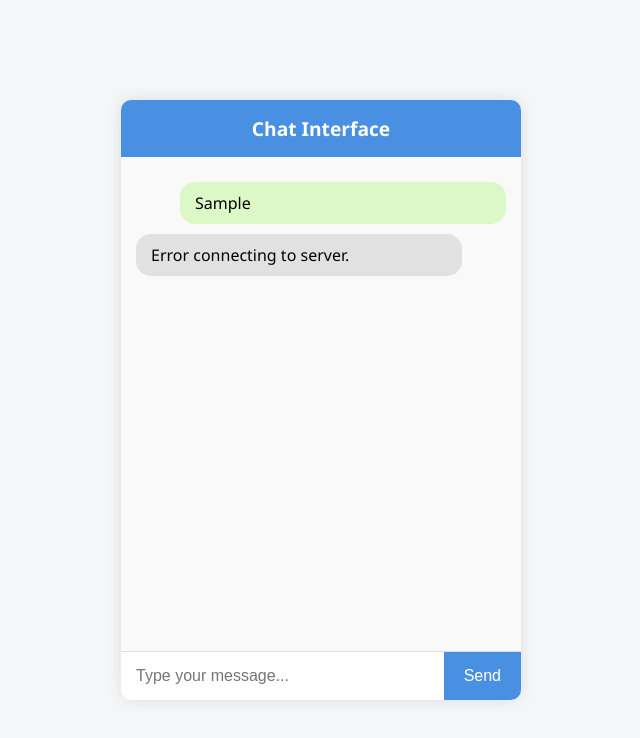
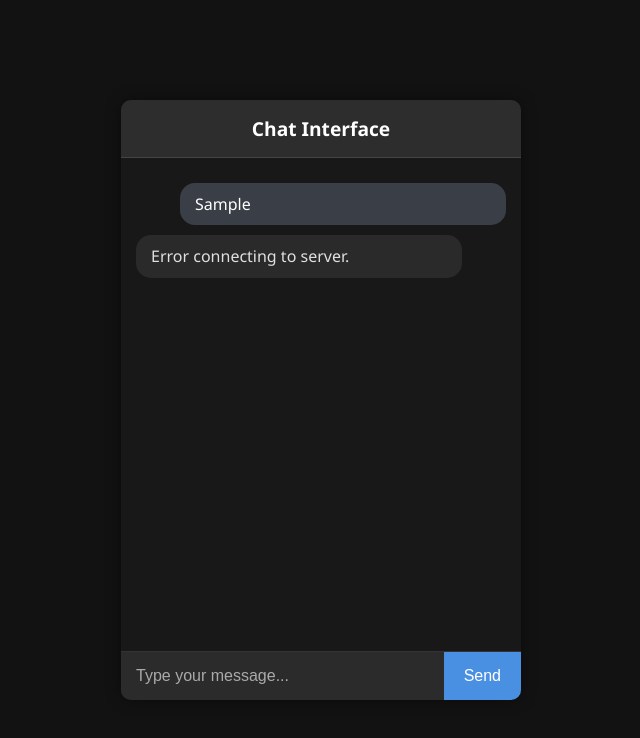
Before and after one commit to bishalrajbanshi/run-llm-model, a website: page src/index.html in a window 1280 px wide. Both pictures are taken after typing "Sample" into the empty fields and a click on the button "Send". Shown: the whole page, without its empty margins (319-959 px from the left). Drawn offline with Linux system fonts and the light colour scheme; no server answers.

Commit message:
Enhance dark theme styling for chat UI and improve message handling

```diff
--- a/src/index.html
+++ b/src/index.html
@@ -3,26 +3,27 @@
   <head>
     <meta charset="UTF-8" />
     <meta name="viewport" content="width=device-width, initial-scale=1.0" />
-    <title>Chat UI</title>
+    <title>Dark Chat UI</title>
     <style>
       body {
         margin: 0;
         padding: 0;
         font-family: "Segoe UI", Tahoma, Geneva, Verdana, sans-serif;
-        background: #f4f6f8;
+        background: #121212;
         display: flex;
         justify-content: center;
         align-items: center;
         height: 100vh;
+        color: #fff;
       }
 
       .chat-container {
-        background: #ffffff;
+        background: #1e1e1e;
         width: 400px;
         max-width: 90%;
         height: 600px;
         border-radius: 10px;
-        box-shadow: 0 0 15px rgba(0, 0, 0, 0.1);
+        box-shadow: 0 0 15px rgba(0, 0, 0, 0.4);
         display: flex;
         flex-direction: column;
         overflow: hidden;
@@ -30,18 +31,19 @@
 
       .chat-header {
         padding: 15px;
-        background-color: #4a90e2;
-        color: white;
+        background-color: #2d2d2d;
+        color: #ffffff;
         text-align: center;
         font-size: 1.2em;
         font-weight: bold;
+        border-bottom: 1px solid #444;
       }
 
       .chat-messages {
         flex: 1;
         padding: 15px;
         overflow-y: auto;
-        background: #f9f9f9;
+        background: #181818;
       }
 
       .message {
@@ -50,23 +52,28 @@
         padding: 10px 15px;
         border-radius: 15px;
         clear: both;
+        line-height: 1.4;
+        word-wrap: break-word;
       }
 
       .user-message {
-        background-color: #dcf8c6;
+        background-color: #3a3f47;
+        color: #fff;
         align-self: flex-end;
         margin-left: auto;
       }
 
       .bot-message {
-        background-color: #e1e1e1;
+        background-color: #2a2a2a;
+        color: #e0e0e0;
         align-self: flex-start;
         margin-right: auto;
       }
 
       .chat-input {
         display: flex;
-        border-top: 1px solid #ddd;
+        border-top: 1px solid #333;
+        background-color: #1e1e1e;
       }
 
       .chat-input input {
@@ -74,7 +81,13 @@
         border: none;
         padding: 15px;
         font-size: 1em;
+        background-color: #2b2b2b;
+        color: #fff;
         outline: none;
+      }
+
+      .chat-input input::placeholder {
+        color: #aaa;
       }
 
       .chat-input button {
@@ -112,8 +125,8 @@
         const message = input.value.trim();
         if (!message) return;
 
-        // Show user message
         const chatMessages = document.getElementById("chatMessages");
+
         const userMsg = document.createElement("div");
         userMsg.className = "message user-message";
         userMsg.textContent = message;
@@ -132,11 +145,10 @@
           });
 
           const data = await res.json();
-          console.log(data);
 
           const botMsg = document.createElement("div");
           botMsg.className = "message bot-message";
-          botMsg.textContent = data.message.content || "No response";
+          botMsg.textContent = data.message?.content || "No response";
           chatMessages.appendChild(botMsg);
           chatMessages.scrollTop = chatMessages.scrollHeight;
         } catch (error) {
@@ -147,7 +159,6 @@
         }
       }
 
-      // Optional: Send message on Enter key
       document
         .getElementById("messageInput")
         .addEventListener("keydown", function (e) {
```
